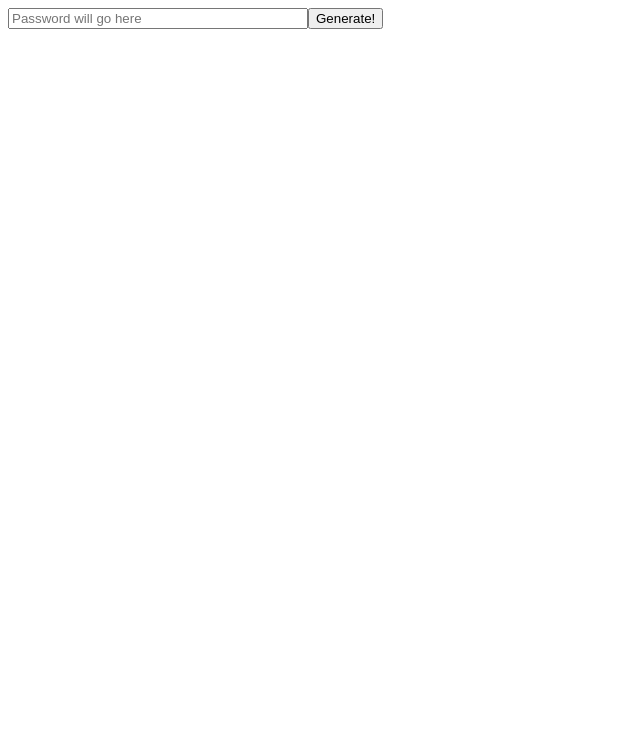
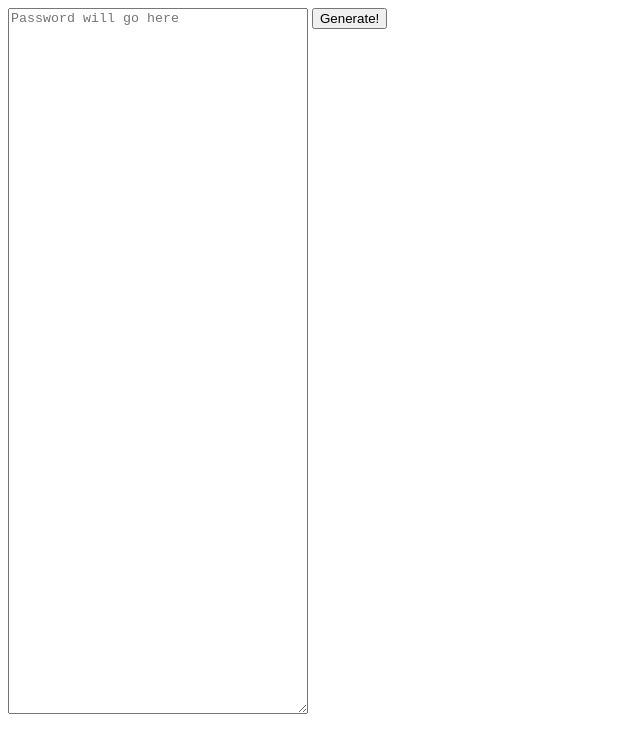
Before and after one commit to vartan/node-pwgen, a website: page index.html in a window 1280 px wide. Shown: the whole page, without its empty margins (0-640 px from the left). Drawn offline with Linux system fonts and the light colour scheme.

Commit message:
textarea

```diff
--- a/index.html
+++ b/index.html
@@ -5,16 +5,20 @@
 #passwordPlace {
 	width:300px;
 	max-width:100%;
+	height:90%;
+}
+#generatePassword {
+	vertical-align: top;
 }
 </style>
 </head>
 <body>
 
-<input placeholder="Password will go here" id="passwordPlace"/><button id="generatePassword">Generate!</button>
+<textarea placeholder="Password will go here" id="passwordPlace"></textarea> <button id="generatePassword">Generate!</button>
 
 <script src="https://raw.githubusercontent.com/vartan/node-pwgen/master/pwgen.js"></script>
 <script>
-document.getElementById("generatePassword").onclick = function(){document.getElementById("passwordPlace").value = generatePassword()}
+document.getElementById("generatePassword").onclick = function(){document.getElementById("passwordPlace").value = generatePassword()+"\n"+document.getElementById("passwordPlace").value}
 </script>
 </body>
 </html>
```
